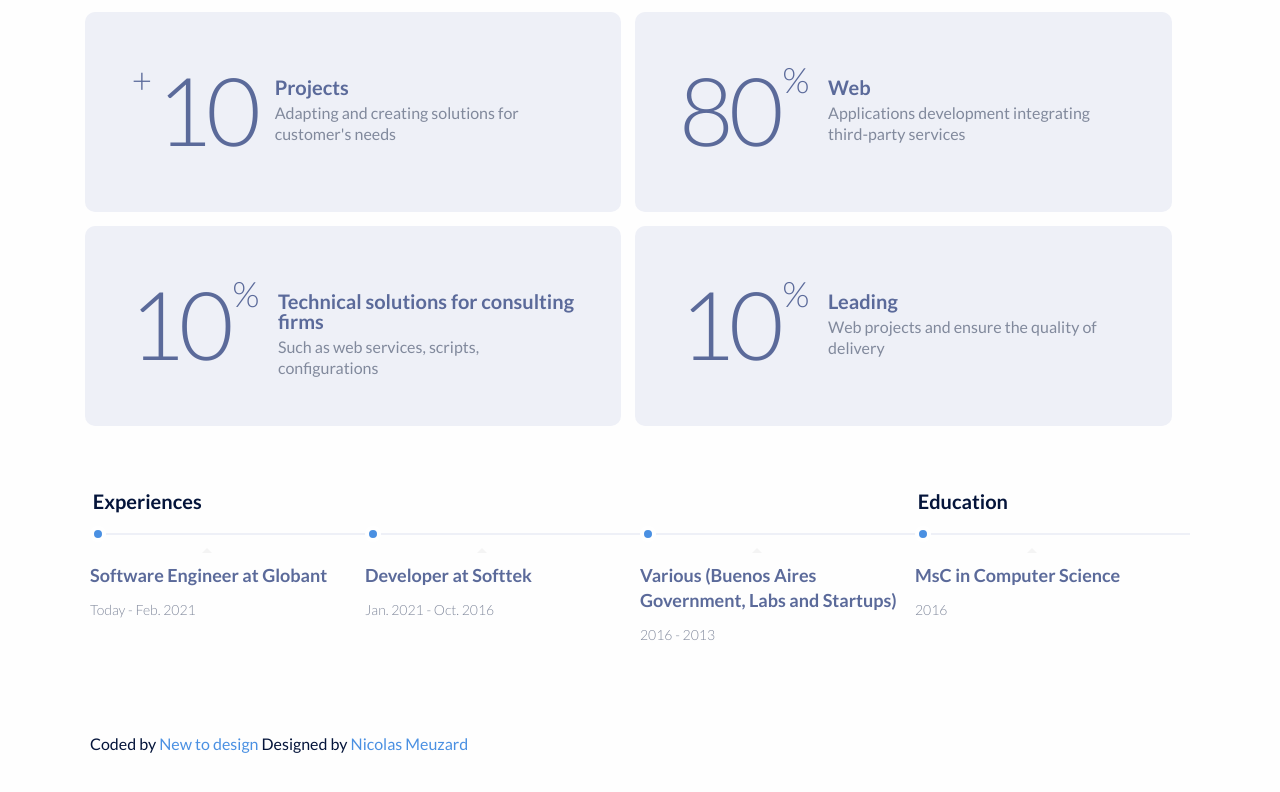
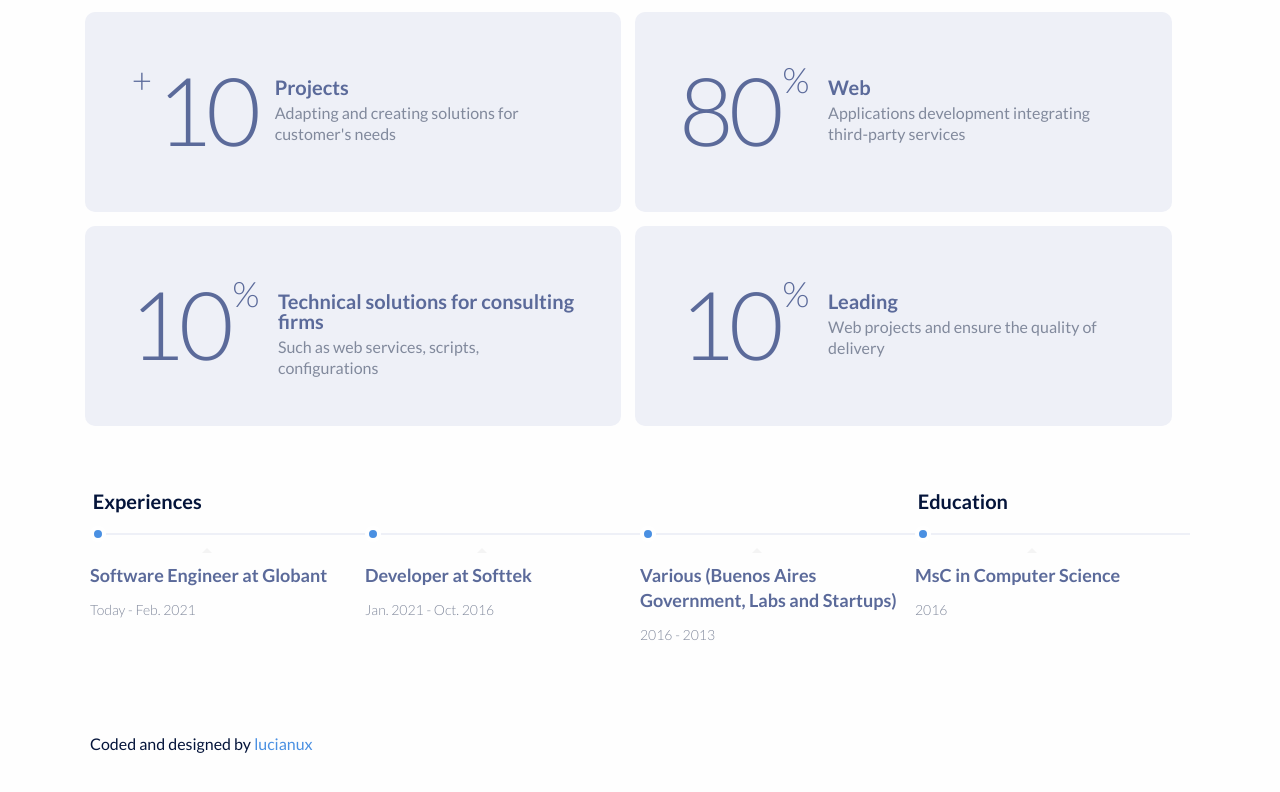
Before and after one commit to lucianux/lucianux.github.io, a plain HTML site: page index.html in a window 1280 px wide. Shown: the part 719-1511 px from the top of the page. Drawn offline with Linux system fonts and the light colour scheme.

Commit message:
Fix on footer

```diff
--- a/index.html
+++ b/index.html
@@ -147,7 +147,7 @@
 		    <span class="date">Jan. 2021 - Oct. 2016</span>
 		  </li>
 
-		  		  <li>
+		  <li>
 		    <span class="point"></span>
 		    <p class="description">
 		      Various (Buenos Aires Government, Labs and Startups)
@@ -155,7 +155,7 @@
 		    <span class="date">2016 - 2013</span>
 		  </li>
 
-		  		  <li>
+		  <li>
 		    <p class="line">Education</p>
 		    <span class="point"></span>
 		    <p class="description">
@@ -168,14 +168,11 @@
 
 	</div>
 
-
 	<br><br>
 
-
 	<footer class="container">
-		<span style="font-size: 16px; margin-top: ">Coded by <a href="https://newtodesign.com/">New to design </a> Designed by <a href="https://dribbble.com/shots/4342703-Minimal-resume-freebie-for-junior-self-taught-people">Nicolas Meuzard</a></span>
+		<span style="font-size: 16px; margin-top: ">Coded and designed by <a href="mailto:cuenta@deemail.com">lucianux </a></span>
 	</footer>
-
 
 </body>
 </html>
```
